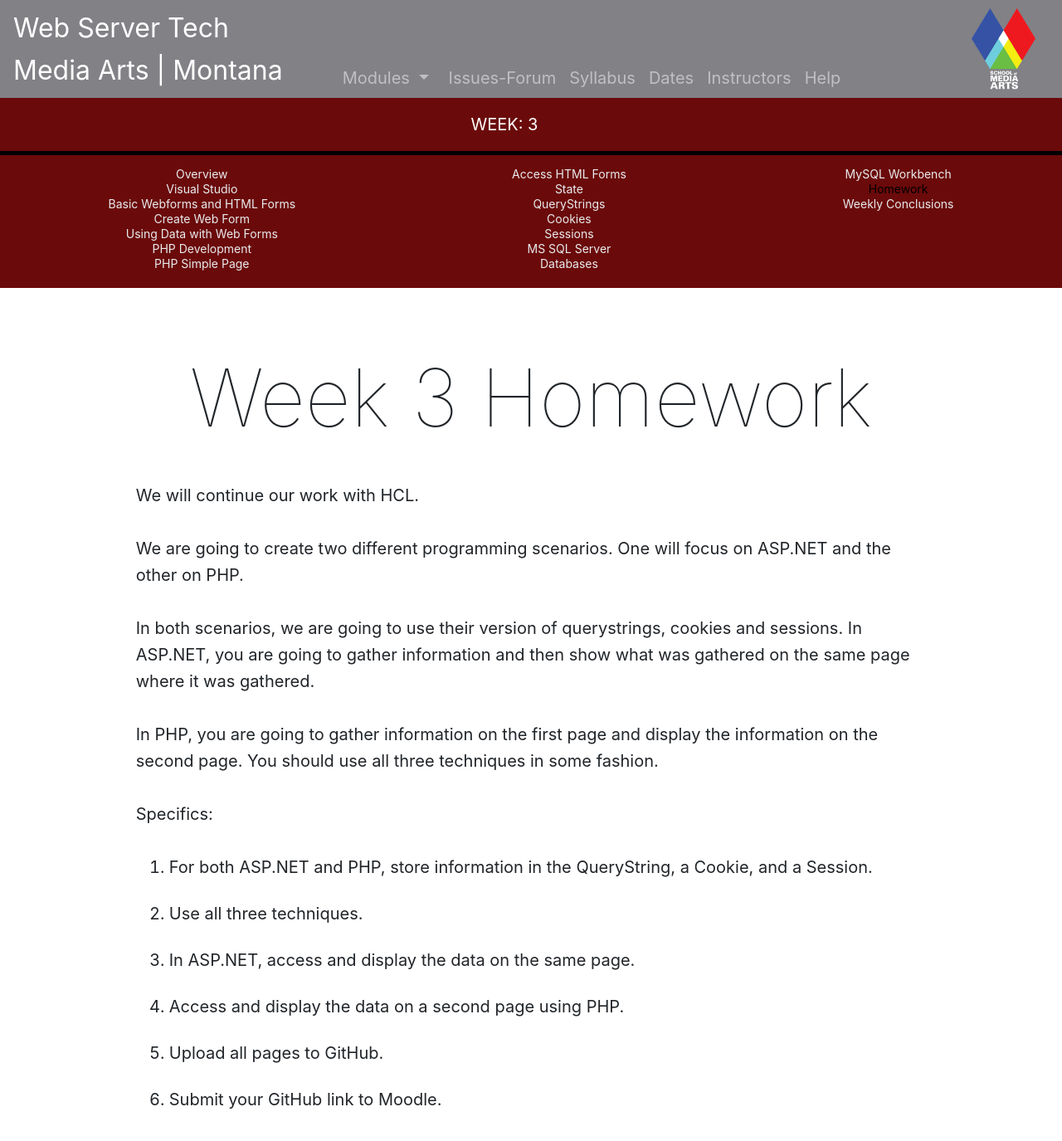
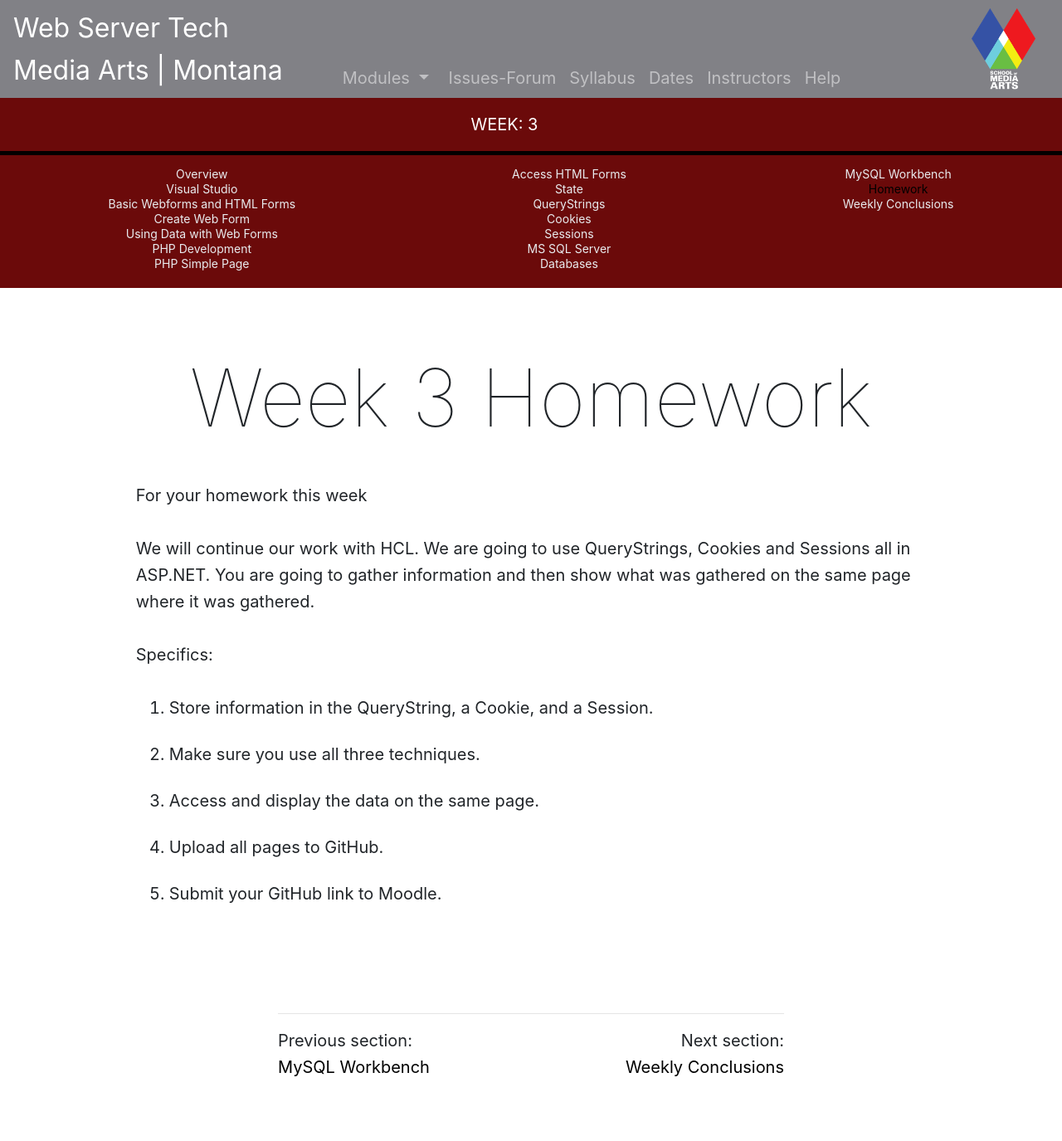
Before and after one commit to Montana-Media-Arts/461_WebServer-Fall2021, a Jekyll site: the page built from modules/week-3/_posts/2017-01-16-homework.md, in a window 1280 px wide and 1400 px high. Shown: the top 1375 px of the window at 83% size. Built offline with Jekyll 4.4.1, drawn with Linux system fonts in a browser that asks for light colours; nearby versions of some CDN libraries.

Commit message:
updated homework week 3

```diff
--- a/modules/week-3/_posts/2017-01-16-homework.md
+++ b/modules/week-3/_posts/2017-01-16-homework.md
@@ -6,22 +6,18 @@ jotted: false
 
 # Week 3 Homework
 
-We will continue our work with HCL.
+For your homework this week
 
-We are going to create two different programming scenarios.  One will focus on ASP.NET and the other on PHP.
-
-In both scenarios, we are going to use their version of querystrings, cookies and sessions.  In ASP.NET, you are going to gather information and then show what was gathered on the same page where it was gathered.
-
-In PHP, you are going to gather information on the first page and display the information on the second page.  You should use all three techniques in some fashion.
+We will continue our work with HCL. We are going to use QueryStrings, Cookies and Sessions all in ASP.NET.  You are going to gather information and then show what was gathered on the same page where it was gathered.
 
 Specifics:
 
-1.	For both ASP.NET and PHP, store information in the QueryString, a Cookie, and a Session.
-2.	Use all three techniques.
-3.	In ASP.NET, access and display the data on the same page.
-4.	Access and display the data on a second page using PHP.
-5.	Upload all pages to GitHub.
-6.	Submit your GitHub link to Moodle.
+1.	Store information in the QueryString, a Cookie, and a Session.
+2.	Make sure you use all three techniques.
+3.	Access and display the data on the same page.
+4.	Upload all pages to GitHub.
+5.	Submit your GitHub link to Moodle.
+
 
 <!--
 For your homework this week, you will
```
